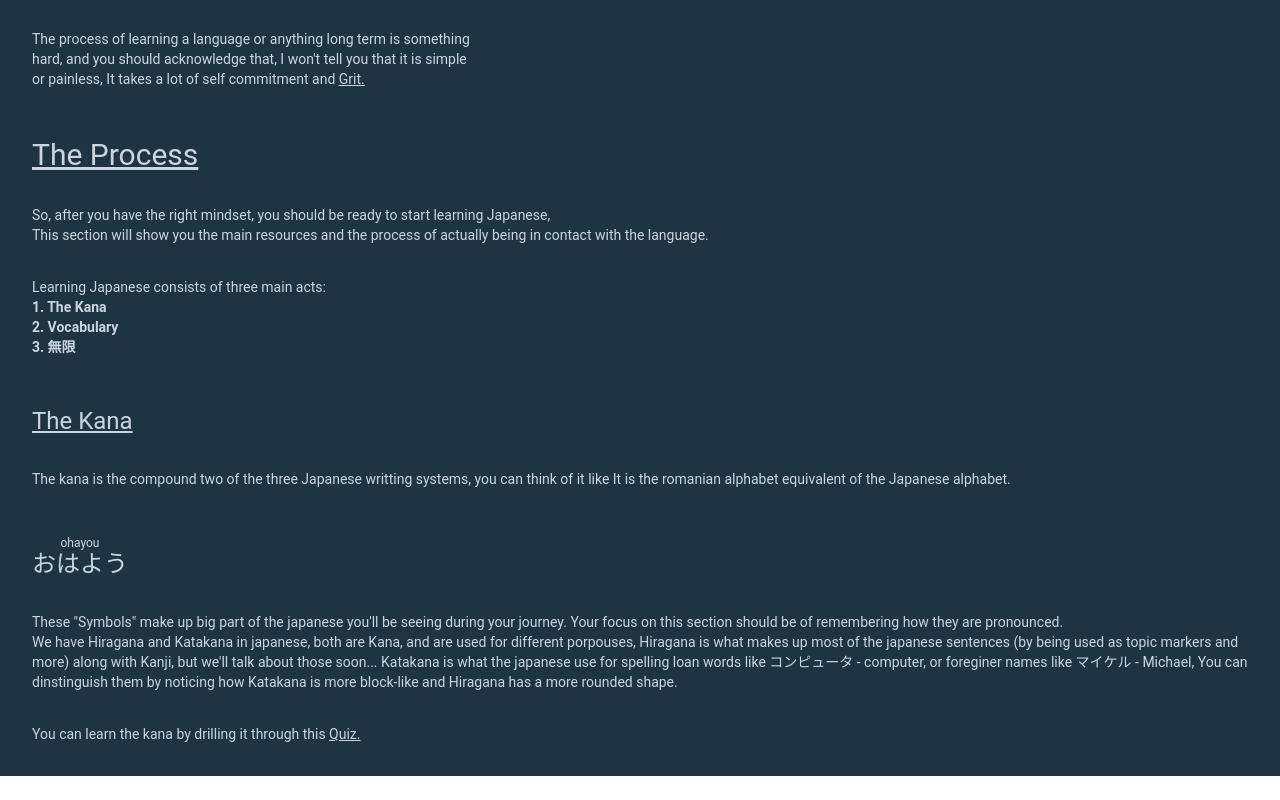
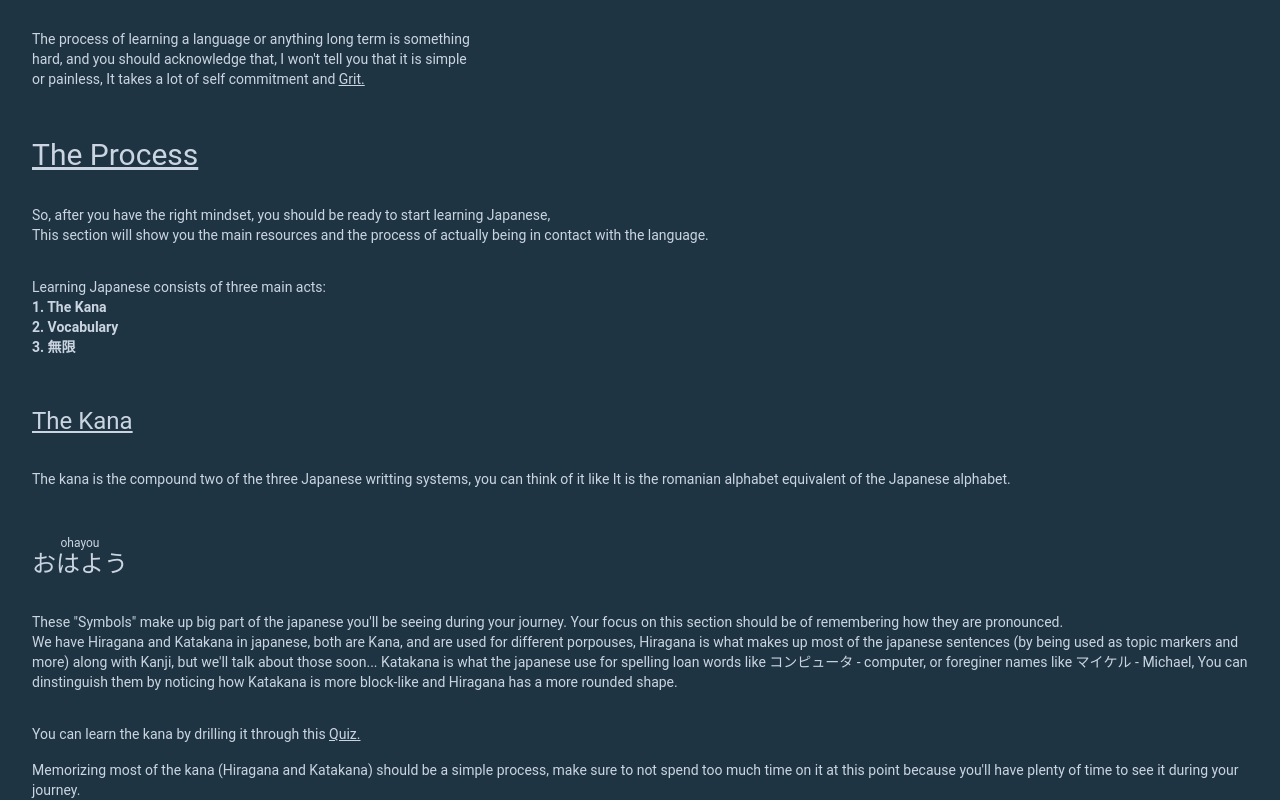
Before and after one commit to Shigure9934/Nulljp, a Next.js app: page /guide in a window 1280 px wide. Shown: the part 317-1117 px from the top of the page. Before the commit the page ends 1093 px from the top, so only its background shows below. Built offline with nearby package versions, Linux system fonts and the light colour scheme.

Commit message:
content update

```diff
--- a/pages/guide.js
+++ b/pages/guide.js
@@ -64,9 +64,13 @@ function Guide(){
                You can dinstinguish them by noticing how
                Katakana is more block-like and Hiragana has a more rounded shape.
             </p>
-            <p className='text-sm px-8 pt-8 pb-8'>
+            <p className='text-sm px-8 pt-8 pb-4'>
                 You can learn the kana by drilling it through this <div className=' inline-block underline hover:text-cyan-700'>    <a href='https://djtguide.neocities.org/kana/index.html' target="_blank" rel="noreferrer" passHref>Quiz</a>. </div>
             </p>
+            <p className='text-sm px-8'>
+                Memorizing most of the kana (Hiragana and Katakana) should be a simple process, make sure to not spend too much time
+                on it at this point because you'll have plenty of time to see it during your journey.
+                </p>
         </div>
 
     </div>
--- a/pages/index.js
+++ b/pages/index.js
@@ -28,7 +28,7 @@ export default function Home() {
 <>
 {/* Welcome msg */}
    <h1 className='pl-5 text-xl'>
-   いらしゃいませ！ <br />
+   いらっしゃいませ～  <br />
    </h1>
    </>
 {/* Presentation */}
```
